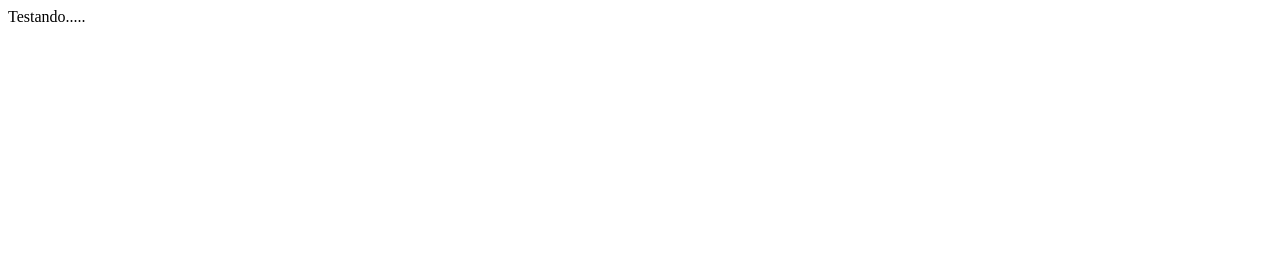
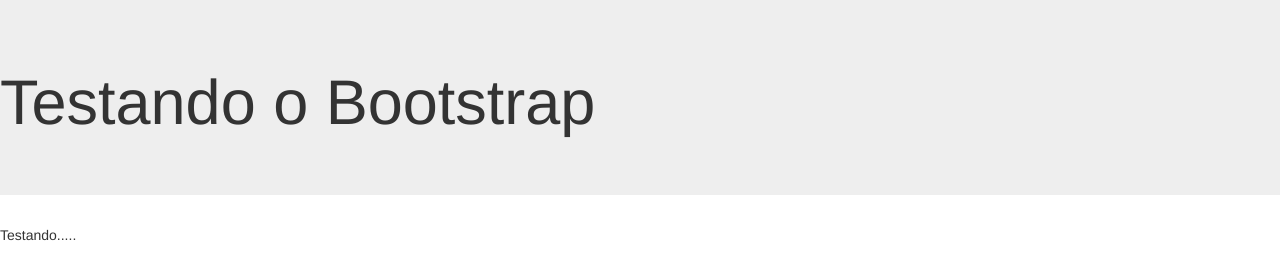
Before and after one commit to glaucia86/curso-pluralsight-react-flux, a website: page Modulo 2/src/index.html in a window 1280 px wide. Drawn offline with Linux system fonts and the light colour scheme; files that its build step writes are made by us from their sources.

Commit message:
Inclusão da referência do 'bundle.css' no arquivo 'index.html'

```diff
--- a/Modulo 2/src/index.html
+++ b/Modulo 2/src/index.html
@@ -4,8 +4,12 @@
         <meta charset="utf-8" />
         <meta content="width=device-width, initial-scale=1, maximum-scale=1" name="viewport">
         <title>Administração DevCursos</title>
+        <link rel="stylesheet" href="css/bundle.css" />
     </head>
     <body>
+        <div class="jumbotron">
+            <h1>Testando o Bootstrap</h1>
+        </div>
         <div id="app"></div>
             Testando.....
         <script src="scripts/bundle.js"><script>
```
Also changed, not shown: Modulo 2/dist/css/bundle.css (added), Modulo 2/dist/index.html.
